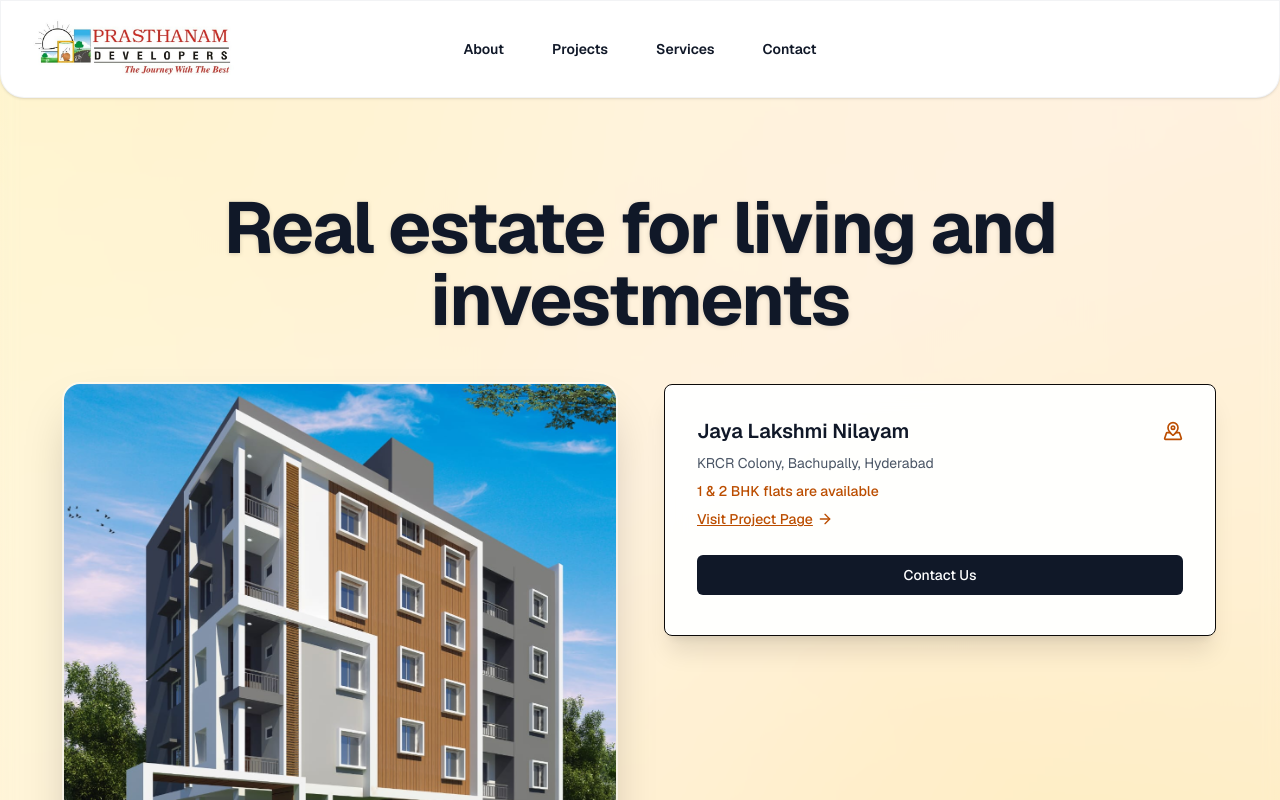
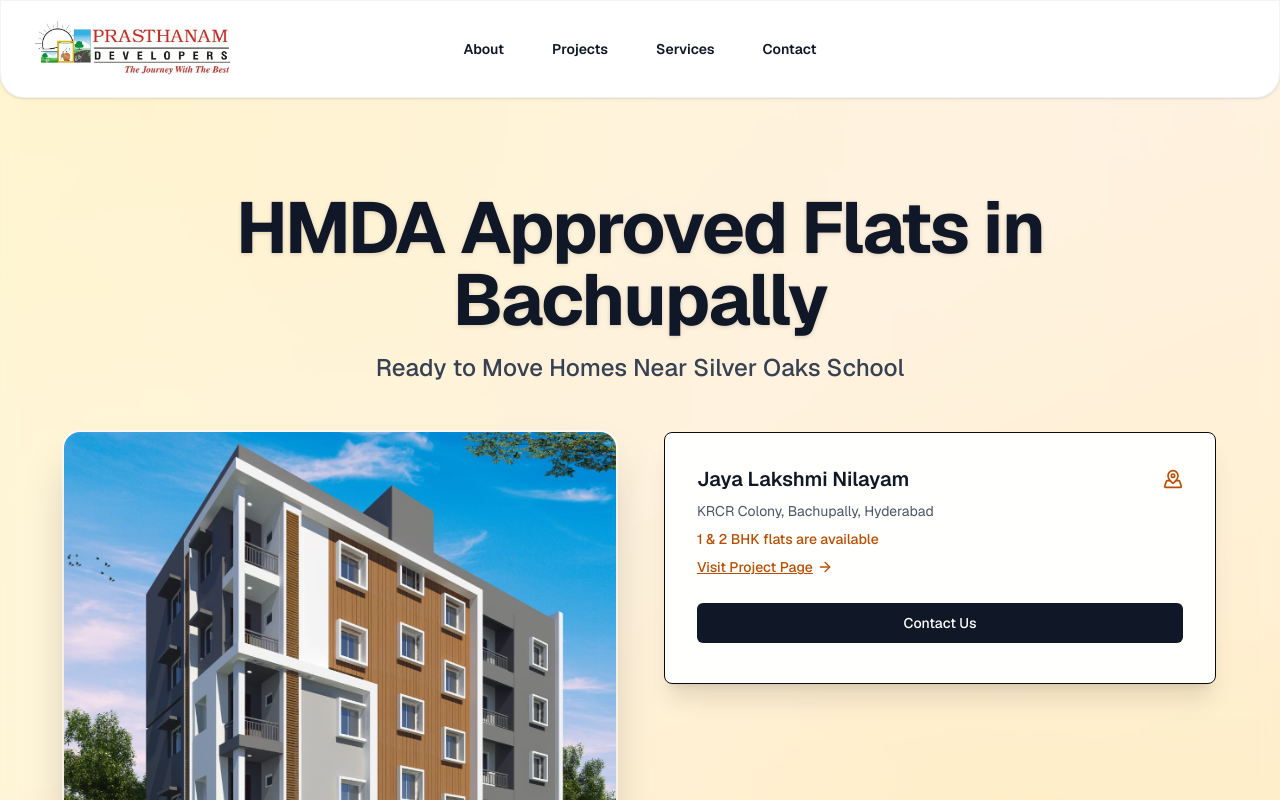
Before and after one commit to jayakrishnasanikommu/prasthanam, a Next.js app: page / in a window 1280 px wide. Shown: the top 800 px of the page. Built offline with nearby package versions, Linux system fonts and the light colour scheme.

Commit message:
seo keywords updated

```diff
--- a/app/components/HeroSection.tsx
+++ b/app/components/HeroSection.tsx
@@ -30,8 +30,11 @@
       <div className="relative mx-auto max-w-7xl px-6 py-16 lg:px-8 lg:py-24">
         <div className="mx-auto max-w-4xl text-center mb-12">
           <h1 className="text-5xl font-bold tracking-tight text-gray-900 sm:text-6xl lg:text-7xl drop-shadow-sm">
-            Real estate for living and investments
+            HMDA Approved Flats in Bachupally
           </h1>
+          <p className="mt-4 text-xl sm:text-2xl text-gray-700 font-medium">
+            Ready to Move Homes Near Silver Oaks School
+          </p>
         </div>
 
         <div className="mx-auto grid max-w-6xl grid-cols-1 gap-8 lg:grid-cols-2 lg:gap-12">
--- a/app/layout.tsx
+++ b/app/layout.tsx
@@ -14,8 +14,9 @@
 });
 
 export const metadata: Metadata = {
-  title: "Prasthanam Developers - Real Estate for Living and Investments",
-  description: "Prasthanam Developers in Hyderabad - Leading provider of comprehensive contracting and building services. Specializing in apartments, villas, bungalows, residential, and commercial buildings.",
+  title: "HMDA Approved Flats in Bachupally | Prasthanam Developers",
+  description: "Buy HMDA-approved 1 & 2 BHK flats in Bachupally near Silver Oaks School. Strong UDS, ready to move homes by Prasthanam Developers. Book a site visit today.",
+  keywords: "HMDA approved flats Bachupally, flats near Silver Oaks School, ready to move flats Bachupally, 1 BHK Bachupally, 2 BHK Bachupally, Prasthanam Developers, UDS apartments Hyderabad",
 };
 
 export default function RootLayout({
--- a/app/projects/bachupally/layout.tsx
+++ b/app/projects/bachupally/layout.tsx
@@ -1,9 +1,18 @@
 import type { Metadata } from "next";
 
 export const metadata: Metadata = {
-  title: "HMDA Approved Flats in Bachupally | Jaya Lakshmi Nilayam | Prasthanam Developers",
-  description: "HMDA Approved, Ready-to-Occupy 1 & 2 BHK flats in Bachupally. East & North facing units with clear title. Bank loan eligible. Immediate possession available. Book your site visit today!",
-  keywords: "HMDA approved flats Bachupally, ready to occupy flats, 1 BHK Bachupally, 2 BHK Bachupally, Jaya Lakshmi Nilayam, Prasthanam Developers",
+  title: "1 & 2 BHK Ready to Move Flats in Bachupally | Prasthanam Developers",
+  description:
+    "Explore east & north facing flats with high UDS in Bachupally. Transparent pricing, quality construction & excellent location advantages. HMDA approved, ready to occupy.",
+  keywords:
+    "1 BHK flats in Bachupally, 2 BHK flats in Bachupally, east facing flats Bachupally, new apartments Hyderabad, affordable flats Bachupally, ready to move flats Bachupally, HMDA approved projects Bachupally",
+  openGraph: {
+    title:
+      "1 & 2 BHK Ready to Move Flats in Bachupally | Prasthanam Developers",
+    description:
+      "Explore east & north facing flats with high UDS in Bachupally. Transparent pricing, quality construction & excellent location advantages.",
+    type: "website",
+  },
 };
 
 export default function BachupallyLayout({
```
Also changed, not shown: app/components/BachupallyFooter.tsx (line endings or trailing spaces), app/components/BuilderCredibility.tsx (line endings or trailing spaces), app/components/LeadCaptureForm.tsx (line endings or trailing spaces), app/components/LegalApproval.tsx (line endings or trailing spaces), app/components/UrgencySection.tsx (line endings or trailing spaces), app/projects/bachupally/page.tsx (line endings or trailing spaces).
